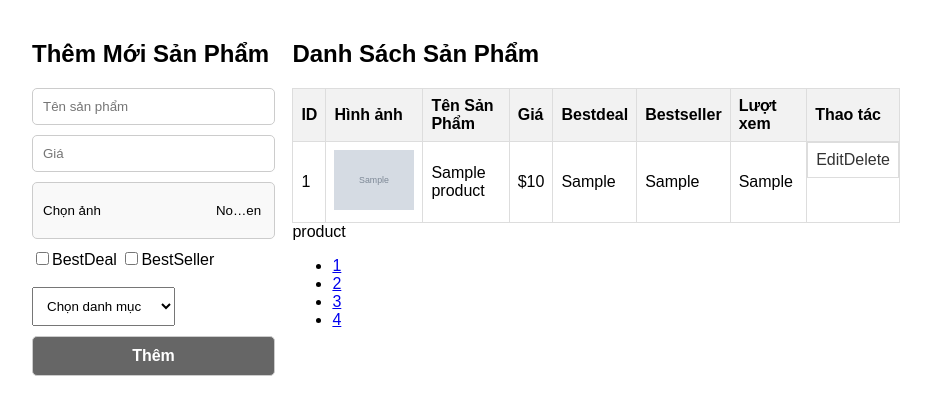
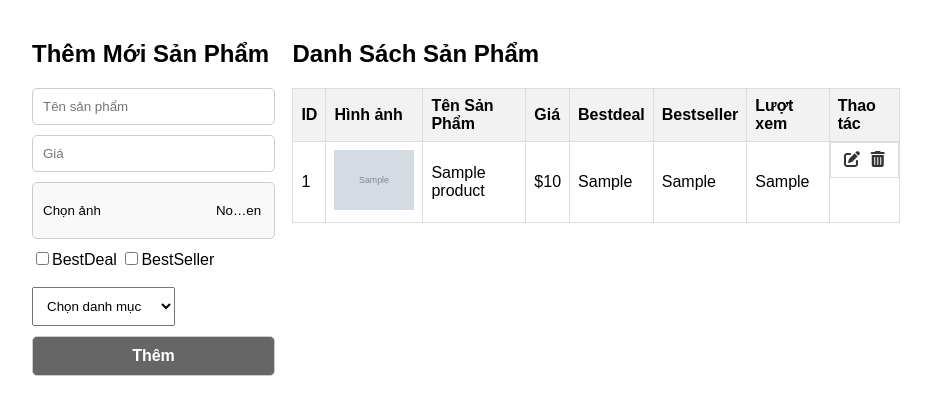
Before and after one commit to pvvu2k2/clovers, a PHP site: page /admin/index.php?page=product in a window 1280 px wide. Shown: the part 138-553 px from the top of the page, without its empty margins (174-1105 px from the left). Run offline with PHP 8.4, Linux system fonts and the light colour scheme; tables that the repository leaves empty or names only in its code hold one stand-in row (values such as "Sample post"); grey boxes marked "Sample" are stand-in pictures; some libraries are stand-ins or nearby versions.

```diff
--- a/admin/Views/products_list.php
+++ b/admin/Views/products_list.php
@@ -54,34 +54,17 @@
                         <td><?= $bestseller ?></td>
                         <td><?= $view ?></td>
                         <td class="action-icons">
-                                <a href="index.php?page=editPro&edit=<?= $id ?>">Edit</a>
-                                <a href="index.php?page=product&del=<?= $id ?>" onclick="return confirm('Bạn có chắc sẽ xóa sản phẩm?')">Delete</a>
+                            <a href="index.php?page=editPro&edit=<?= $id ?>">
+                                <i class="fas fa-edit"></i>
+                            </a>
+                            <a href="index.php?page=product&del=<?= $id ?>"
+                                onclick="return confirm('Bạn có chắc sẽ xóa sản phẩm?')">
+                                <i class="fas fa-trash-alt"></i></a>
                         </td>
                     </tr>
                     <?php } ?>
                 </tbody>
             </table>
-
-            <?php
-
-            $page = $_GET['page'];
-            echo $page;
-
-            ?>
-            <ul>
-                <li>
-                    <a href="#">1</a>
-                </li>
-                <li>
-                    <a href="#">2</a>
-                </li>
-                <li>
-                    <a href="#">3</a>
-                </li>
-                <li>
-                    <a href="#">4</a>
-                </li>
-            </ul>
         </div>
     </div>
 </section>
--- a/app/Models/ProductModel.php
+++ b/app/Models/ProductModel.php
@@ -29,7 +29,7 @@ class ProductModel
         $sql = "SELECT * FROM products WHERE idcate = $idcate AND id <> $idpro";
         return $this->db->getAll($sql);
     }
-    // hàm hiển thị tất cả sản phẩm khi click vào danh mục
+    // hàm hiển thị tất cả sản phẩm khi click vào danh mục và tìm kiếm sản phẩm
     public function getAllIdPro($kyw, $idcate, $bestdeal, $bestseller)
     {
         $sql = "SELECT * FROM products WHERE 1";
--- a/app/Models/UserModel.php
+++ b/app/Models/UserModel.php
@@ -26,25 +26,25 @@ class UserModel
     }
 
 
-    public function delPro($id)
-    {
-        $sql = "DELETE FROM products WHERE id = " . $id;
-        return $this->db->del($sql, [$id]);
-    }
-    public function updatePro($data)
-    {
-        $sql = "UPDATE products
-            SET name = :name, img = :img, price = :price, bestdeal = :bestdeal, bestseller = :bestseller ,idcate = :idcate
-            WHERE id = :id";
-        $params = [
-            ':name' => $data['name'],
-            ':img' => $data['img'],
-            ':price' => $data['price'],
-            ':bestdeal' => $data['bestdeal'],
-            ':bestseller' => $data['bestseller'],
-            ':idcate' => $data['idcate'],
-            ':id' => $data['id']
-        ];
-        return $this->db->insert($sql, $params);
-    }
+    // public function delPro($id)
+    // {
+    //     $sql = "DELETE FROM products WHERE id = " . $id;
+    //     return $this->db->del($sql, [$id]);
+    // }
+    // public function updatePro($data)
+    // {
+    //     $sql = "UPDATE products
+    //         SET name = :name, img = :img, price = :price, bestdeal = :bestdeal, bestseller = :bestseller ,idcate = :idcate
+    //         WHERE id = :id";
+    //     $params = [
+    //         ':name' => $data['name'],
+    //         ':img' => $data['img'],
+    //         ':price' => $data['price'],
+    //         ':bestdeal' => $data['bestdeal'],
+    //         ':bestseller' => $data['bestseller'],
+    //         ':idcate' => $data['idcate'],
+    //         ':id' => $data['id']
+    //     ];
+    //     return $this->db->insert($sql, $params);
+    // }
 }
--- a/public/css/allpro.css
+++ b/public/css/allpro.css
@@ -37,7 +37,7 @@ section.all-id-pro section.lists {
     justify-content: center;
     align-items: center;
     flex-wrap: wrap;
-    width: 900px;
+    /* width: 900px; */
 }
 
 section.all-id-pro section.lists section {
--- a/public/css/general.css
+++ b/public/css/general.css
@@ -2,6 +2,11 @@
     padding: 0;
     margin: 0;
     box-sizing: border-box;
+}
+
+a {
+    color: #000;
+    text-decoration: none;
 }
 
 header {
```
Also changed, not shown: admin/Views/cate_list.php (+5 -2 lines), app/Views/allpro.php (indentation only), public/uploads/cate_13.jpg (added). Lines whose indentation alone changed are shown as unchanged.
